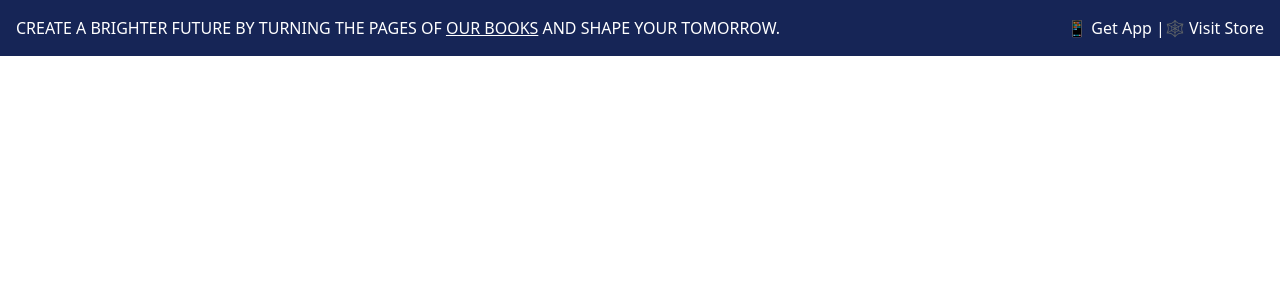
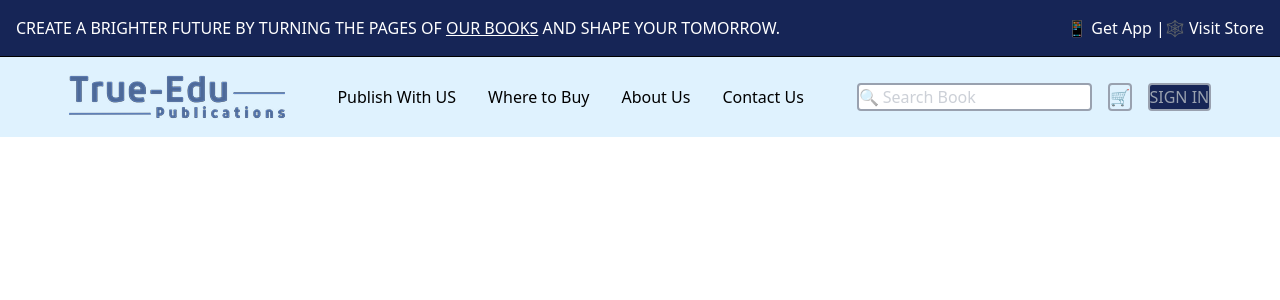
Before and after one commit to Rishav5490/true_edu, a React (Vite) app: page / in a window 1280 px wide. Shown: the top 300 px of the page. Built offline with nearby package versions, Linux system fonts and the light colour scheme.

Commit message:
navbar created🧭

```diff
--- a/src/App.jsx
+++ b/src/App.jsx
@@ -1,6 +1,7 @@
 import React from 'react'
 import{Link} from 'react-router-dom'
 import { BrowserRouter, Routes, Route } from "react-router-dom";
+import Layout from './pages/Layout';
 import Home from './pages/home';
 import About from './pages/About';
 const App = () => {
@@ -12,6 +13,7 @@ const App = () => {
 
           <Route path="/" element={<Home />} />
           <Route path="/about" element={<About />} />
+          <Route path="/layout" element={<Layout />} />
 
       </Routes>
     </BrowserRouter>
--- /dev/null
+++ b/src/components/navbar/Navbar.jsx
@@ -0,0 +1,38 @@
+import React from 'react'
+import { Link } from 'react-router-dom'
+
+const Navbar = () => {
+  return (
+   <nav className='bg-sky-100 text-cyan p-4 flex justify-evenly items-center'>
+    <figure>
+        <img src="../src/assets/logo.png" alt="logo" title='TRUE-EDUCATION' />
+    </figure>
+    <div className=''>
+    <ul className='flex justify-between items-center gap-8 flex-wrap '>
+        <li className='hover:bg-sky-300   rounded-xl '>
+          <Link to="#">Publish With US</Link>
+        </li>
+        <li className='hover:bg-sky-300   rounded-xl '>
+          <Link to="#">Where to Buy</Link>
+        </li>
+        <li  className='hover:bg-sky-300   rounded-xl '>
+          <Link to="#">About Us</Link>
+        </li>
+        <li  className='hover:bg-sky-300   rounded-xl '>
+          <Link to="#">Contact Us</Link>
+        </li>
+        </ul>
+
+        </div>
+        <div className='flex justify-end items-center  gap-4'>
+
+            <Link to="#"><input type="search"placeholder='🔍 Search Book' className='border-2 rounded-sm bg-white text-gray-400' /></Link>
+            <Link to="#"><button className='border-2 rounded-sm bg-white-950 text-gray-400'>🛒</button></Link>
+            <Link to="#"><button className='border-2 rounded-sm bg-blue-950 text-gray-400'>SIGN IN</button></Link>
+
+        </div>
+   </nav>
+  )
+}
+
+export default Navbar
--- a/src/pages/Home.jsx
+++ b/src/pages/Home.jsx
@@ -1,23 +1,29 @@
 import React from 'react'
 import { Link } from 'react-router-dom'
+import Navbar from '../components/navbar/Navbar'
 
 const Home = () => {
   return (
+    <>
     <div className='bg-blue-950 text-white p-4'>
       <div className='flex justify-between items-center flex-wrap'>
       <h6 className='uppercase font-normal'>Create a brighter future by turning the pages of <u>Our books</u> and shape your tomorrow.</h6>
       <div>
       <Link to="/" className='capitalize font-light  text-center'>📱 Get App</Link> |
       <Link to="/" className='capitalize font-light  text-center'>🕸 visit Store</Link>
+
       </div>
       </div>
       <div>
-      <div>
 
-    </div>
         </div>
     </div>
+    <div> <hr />
+    </div>
 
+    <div> <Navbar /></div>
+
+    </>
   )
 }
 
```
